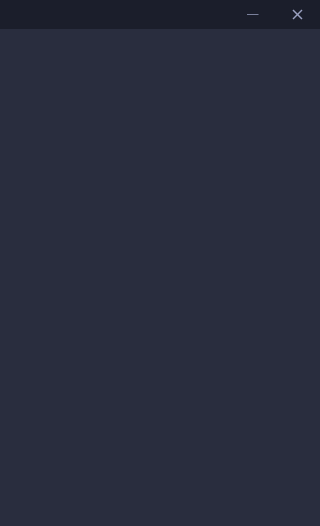
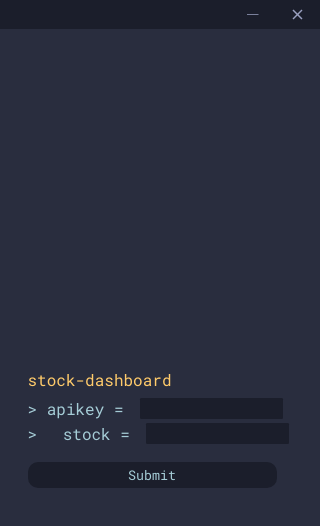
Before and after one commit to thismarvin/stock-dashboard, an Electron app: page index.html in a window 320 px wide. Drawn offline with Linux system fonts and the light colour scheme.

Commit message:
added a new startup form

```diff
--- a/index.html
+++ b/index.html
@@ -6,6 +6,8 @@
     <meta name="viewport" content="width=device-width, initial-scale=1.0">
     <meta http-equiv="X-UA-Compatible" content="ie=edge">
     <meta http-equiv="Content-Security-Policy" content="script-src 'self';" />
+
+    <link href="https://fonts.googleapis.com/css?family=Roboto+Mono&display=swap" rel="stylesheet">
 
     <title>Stock Dashboard</title>
 
@@ -18,22 +20,44 @@
         <div class="buttons">
             <svg viewBox="0 0 16 16" class="button" id="min-btn">
                 <g>
-                    <line x1="0" y1="8" x2="16" y2="8"/>
+                    <line x1="0" y1="8" x2="16" y2="8" />
                 </g>
             </svg>
             <svg viewBox="0 0 8 8" class="button" id="close-btn">
                 <g>
-                    <line x1="1" y1="1" x2="7" y2="7"/>
-                    <line x1="1" y1="7" x2="7" y2="1"/>
+                    <line x1="1" y1="1" x2="7" y2="7" />
+                    <line x1="1" y1="7" x2="7" y2="1" />
                 </g>
             </svg>
         </div>
     </div>
+
+    <div class="container">
+        <div class="startup">
+            <div class="command-line">
+                <span id="title">stock-dashboard</span>
+            </div>
+
+            <div class="command-line">
+                <span>> apikey = </span>
+                <input type="text" id="input-api-key">
+            </div>
+
+            <div class="command-line">
+                <span>>  stock = </span>
+                <input type="text" id="input-stock">
+            </div>
+
+            <button id="btn-submit">Submit</button>
+        </div>
+    </div>
+
     <div class="dashboard">
         <div id="price" class="chart"></div>
         <div id="macd" class="chart"></div>
         <div id="rsi" class="chart"></div>
     </div>
+
 </body>
 
 </html>
--- a/src/css/main.scss
+++ b/src/css/main.scss
@@ -9,11 +9,12 @@
 $palette: (white: #FFF,
     gray: #888,
     black: #000,
+    light-gray: #A6ACCD,
+    weird-gray: #A5CCD6,
 );
 
-$text-color: (primary: get-color(white),
-    secondary: get-color(gray),
-);
+$text-color: (primary: get-color(weird-gray),
+    secondary: get-color(light-gray));
 
 :root {
     --menu-padding: 6px;
@@ -36,6 +37,7 @@ body {
 
 * {
     color: text-color(primary);
+    font-family: 'Roboto Mono', sans-serif;
 }
 
 .button {
@@ -74,11 +76,58 @@ body {
 }
 
 
+.container {
+    display: flex;
+    align-items: center;
+    justify-content: center;
+    margin: 0 auto;
+    width: 265px;
+    height: calc(100% - 45px);
+}
+
+.startup {
+    width: 265px;
+
+    input {
+        width: 135px;
+        height: 21px;
+        border-radius: 0.1em;
+        border: 0;
+        margin: 0;
+        padding: 0 0.3em;
+        background: #1B1E2B;
+        color: text-color(secondary);
+    }
+
+    button {
+        width: 249px;
+        border-radius: 0.75em;
+        border: 0;
+        margin: 0;
+        margin-top: 1em;
+        cursor: pointer;
+        padding: 0.3em;
+        background: #1B1E2B;
+        color: text-color(primary);
+    }
+
+    .command-line {
+        display: inline-flex;
+        margin-bottom: 0.25em;
+    }
+
+    #title {
+        margin-bottom: 0.25em;
+        color: #FFCB6B;
+    }
+}
+
+
 .dashboard {
     width: 100%;
     height: calc(100vh - var(--menu-height));
 
-    display: grid;
+    display: none;
     grid-template-areas:
         "prices"
         "macd"
@@ -93,18 +142,18 @@ body {
 }
 
 #price {
-    grid-area: "prices";
+    grid-area: prices;
     //background: red;
     margin-top: 2%;
 }
 
 #macd {
-    grid-area: "macd";
+    grid-area: macd;
     //background: green;
 }
 
 #rsi {
-    grid-area: "rsi";
+    grid-area: rsi;
     //background: blue;
     margin-bottom: 2%;
 }
```
Also changed, not shown: src/css/main.css, 1 other file.
